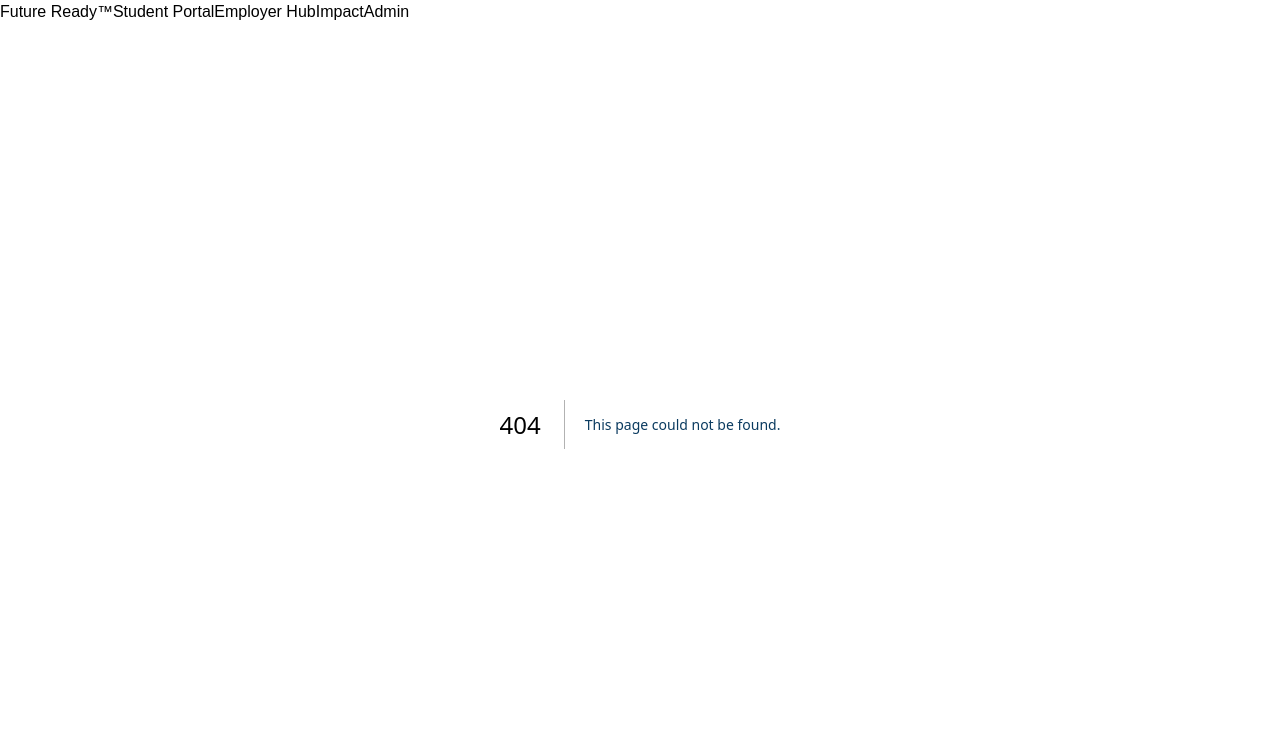
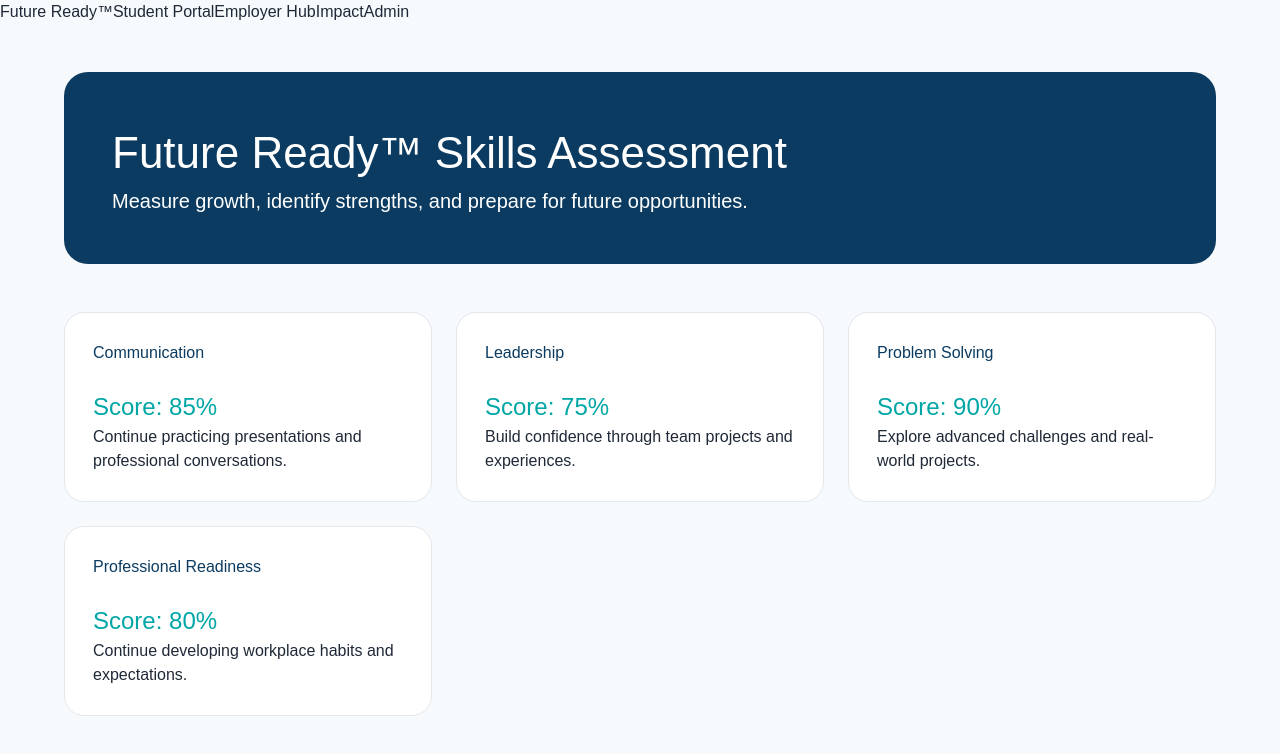
Before and after one commit to Link-Lake-Norman/Build6-, a Next.js app: page /assessment in a window 1280 px wide. Before the commit this address had no page. Shown: the top 754 px of the page. Built offline with nearby package versions, Linux system fonts and the light colour scheme.

Commit message:
Add Future Ready assessment engine

```diff
--- /dev/null
+++ b/app/assessment/page.tsx
@@ -0,0 +1,72 @@
+export default function AssessmentPage() {
+
+  const assessments = [
+    {
+      skill: "Communication",
+      score: 85,
+      growth: "Continue practicing presentations and professional conversations.",
+    },
+    {
+      skill: "Leadership",
+      score: 75,
+      growth: "Build confidence through team projects and experiences.",
+    },
+    {
+      skill: "Problem Solving",
+      score: 90,
+      growth: "Explore advanced challenges and real-world projects.",
+    },
+    {
+      skill: "Professional Readiness",
+      score: 80,
+      growth: "Continue developing workplace habits and expectations.",
+    },
+  ];
+
+  return (
+    <main>
+
+      <section className="hero">
+
+        <h1>
+          Future Ready™ Skills Assessment
+        </h1>
+
+        <p>
+          Measure growth, identify strengths,
+          and prepare for future opportunities.
+        </p>
+
+      </section>
+
+
+      <section className="journey-grid">
+
+        {assessments.map((assessment) => (
+
+          <article
+            className="journey-card"
+            key={assessment.skill}
+          >
+
+            <h2>
+              {assessment.skill}
+            </h2>
+
+            <h3>
+              Score: {assessment.score}%
+            </h3>
+
+            <p>
+              {assessment.growth}
+            </p>
+
+          </article>
+
+        ))}
+
+      </section>
+
+    </main>
+  );
+}
```
